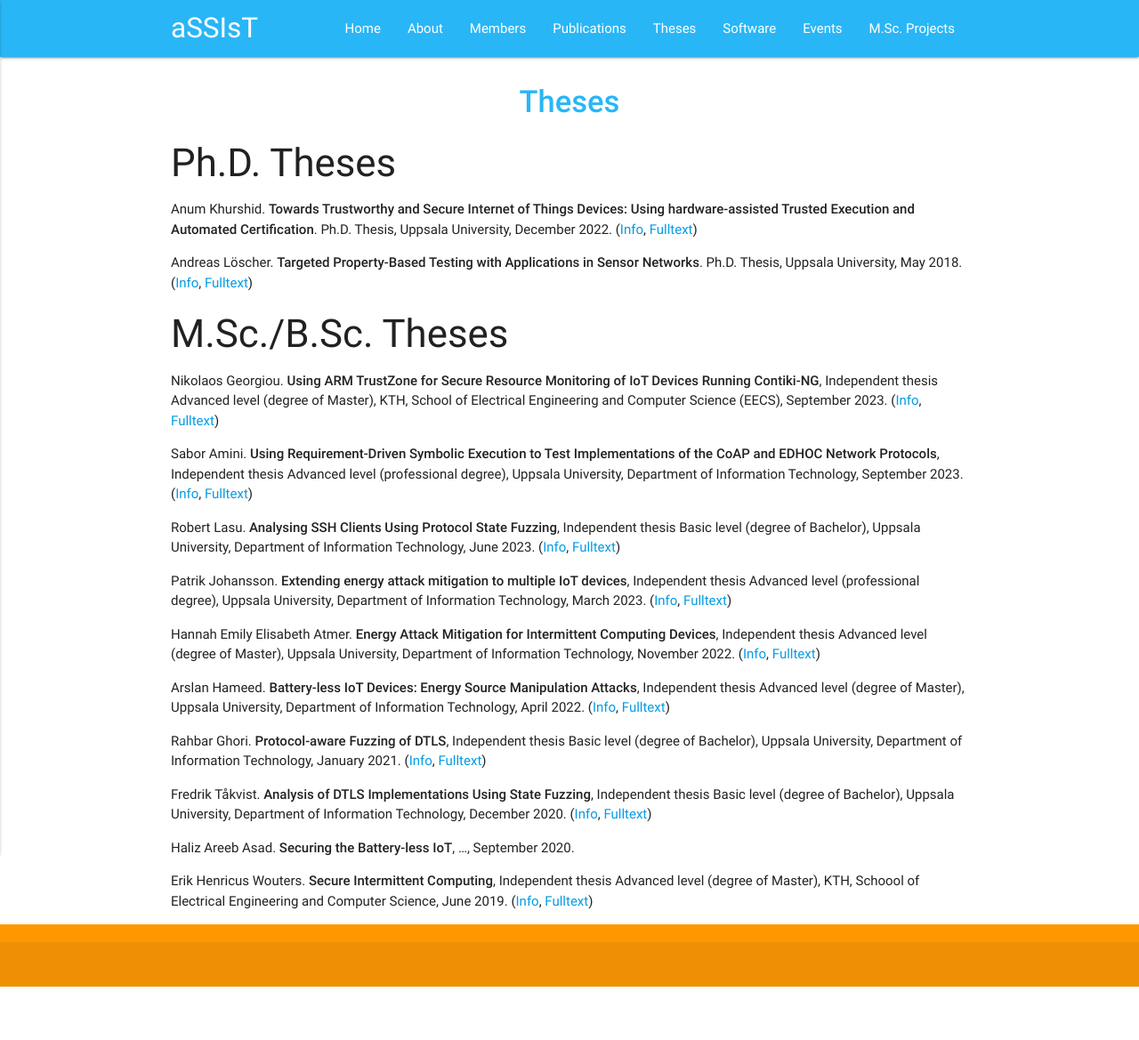
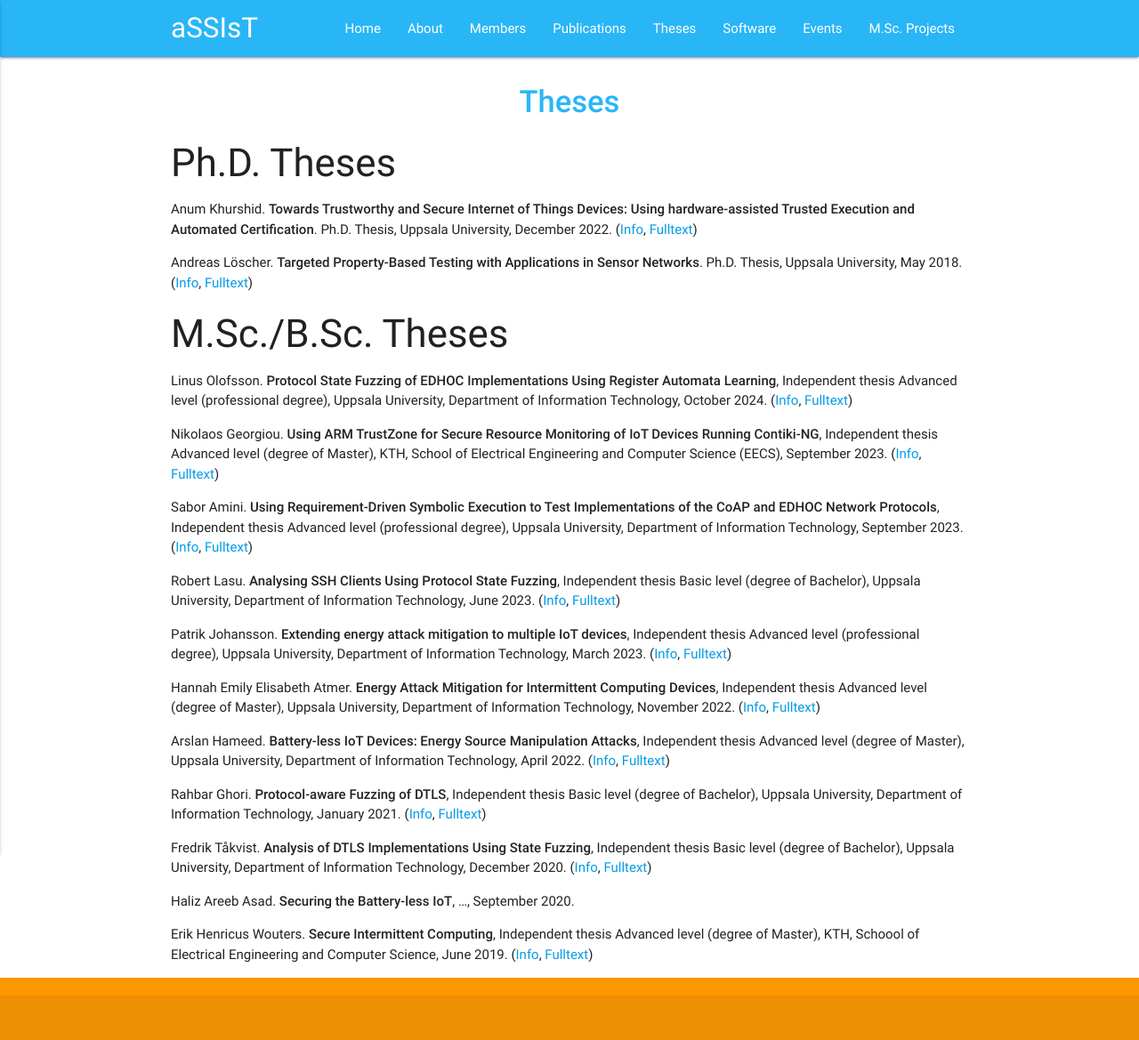
Before and after one commit to assist-project/assist-project.github.io, a Jekyll site: the page built from 04-theses.md, in a window 1280 px wide. Shown: the whole page at 89% size. Built offline with Jekyll 4.4.1, drawn with Linux system fonts in a browser that asks for light colours; before the commit the page ends 1109 px from its top, so only the background shows below that.

Commit message:
Add thesis on EDHOC RA learning

```diff
--- a/04-theses.md
+++ b/04-theses.md
@@ -11,6 +11,8 @@ permalink: /theses/
 - Andreas Löscher. **Targeted Property-Based Testing with Applications in Sensor Networks**. Ph.D. Thesis, Uppsala University, May 2018. ([Info](https://www.diva-portal.org/smash/record.jsf?pid=diva2:1195475), [Fulltext](https://www.diva-portal.org/smash/get/diva2:1195475/FULLTEXT01.pdf))
 
 ### M.Sc./B.Sc. Theses
+
+- Linus Olofsson. **Protocol State Fuzzing of EDHOC Implementations Using Register Automata Learning**, Independent thesis Advanced level (professional degree), Uppsala University, Department of Information Technology, October 2024. ([Info](https://uu.diva-portal.org/smash/record.jsf?pid=diva2:1903203), [Fulltext](https://www.diva-portal.org/smash/get/diva2:1903203/FULLTEXT01.pdf))
 
 - Nikolaos Georgiou. **Using ARM TrustZone for Secure Resource Monitoring of IoT Devices Running Contiki-NG**, Independent thesis Advanced level (degree of Master), KTH, School of Electrical Engineering and Computer Science (EECS), September 2023. ([Info](https://urn.kb.se/resolve?urn=urn:nbn:se:kth:diva-342923), [Fulltext](http://www.diva-portal.org/smash/get/diva2:1833630/FULLTEXT01.pdf))
 
```
